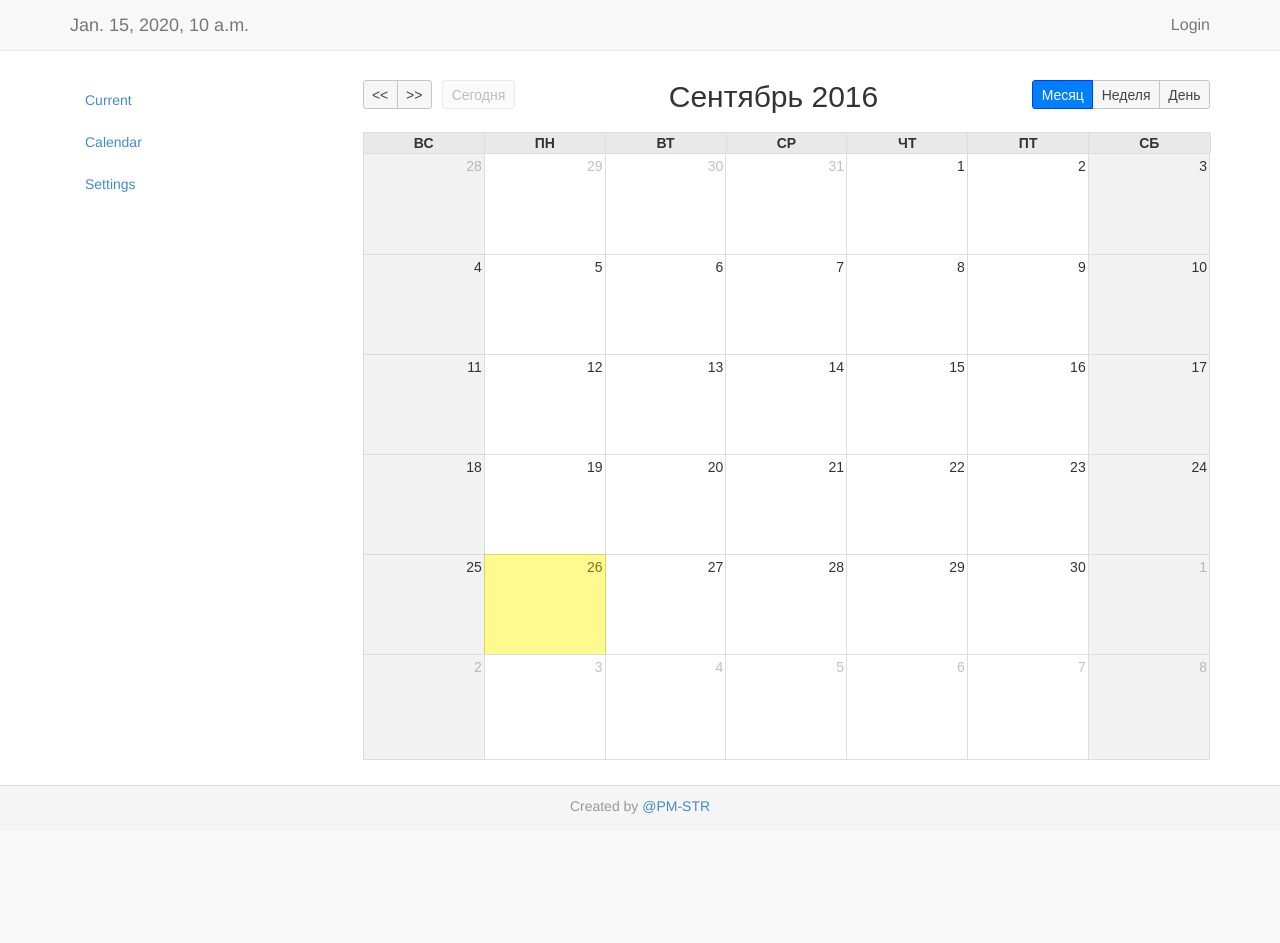
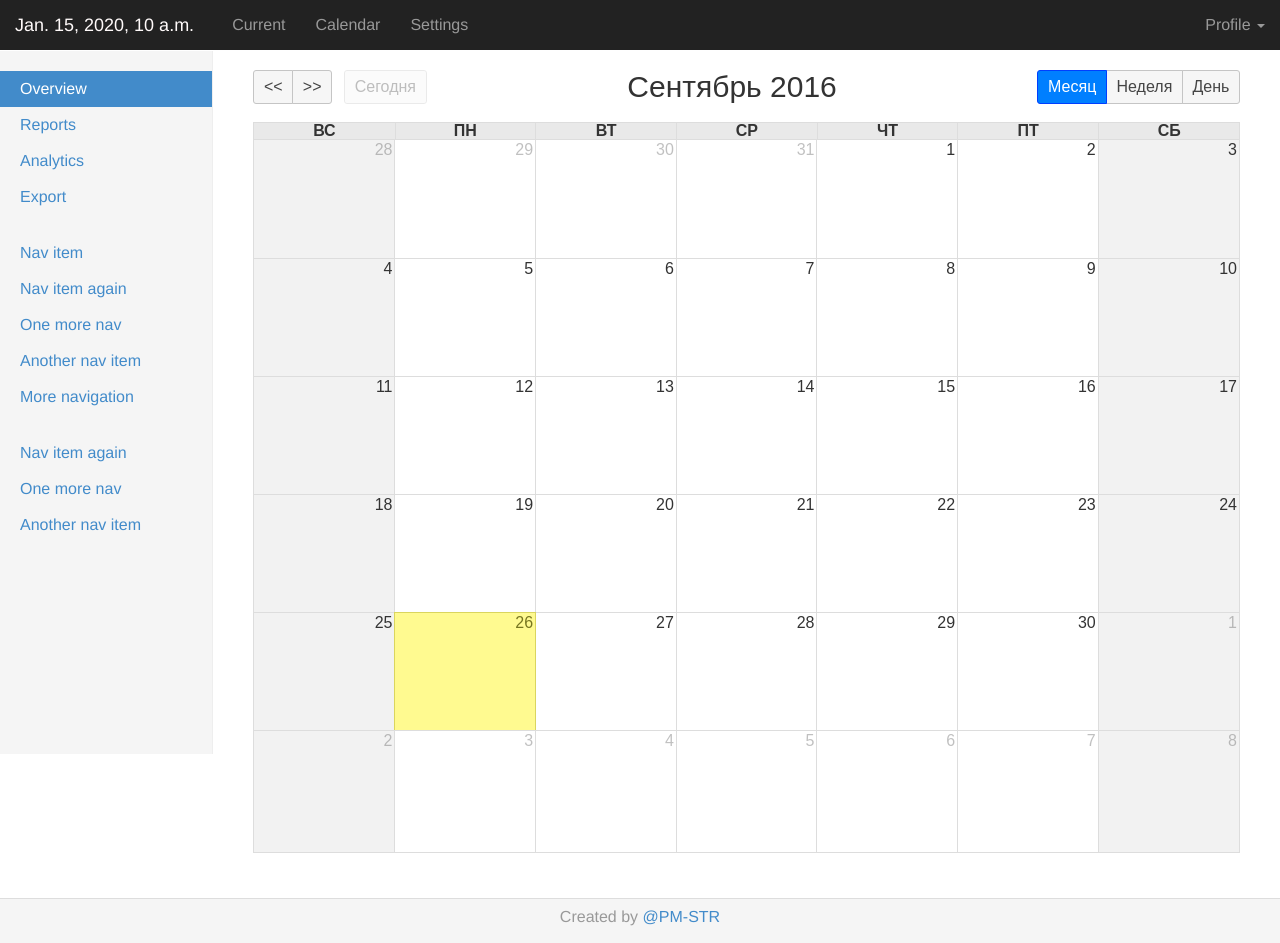
Before and after one commit to pm-str/Sked, a Django app: template template/schedule/calendar_data.html in a window 1280 px wide. Before the commit the page ends 814 px from the top, so only its background shows below. Run offline with Django 3.2, Linux system fonts and the light colour scheme; the template is opened without the code that fills it: most values are stand-ins (such as "Sample title", 1, 10 or a date in 2020); lists and menus that the app fills with data are empty; some libraries are stand-ins or nearby versions.

Commit message:
changed style, sidebar and etc

```diff
--- a/app/home/urls.py
+++ b/app/home/urls.py
@@ -1,7 +1,7 @@
-from django.conf.urls import url
+from django.conf.urls import url, include
 from .views import GetTask
 
 urlpatterns = [
     url(r'^current', GetTask.as_view(app_header='Tasks'), name='current'),
-    url(r'^chart(?P<number>\d+)', 'app.home.views.change_chart', name='set_chart')
+    url(r'^api/', include('app.home.api.urls'))
     ]
--- a/app/home/views.py
+++ b/app/home/views.py
@@ -1,4 +1,3 @@
-from django.shortcuts import redirect
 from django.views.generic import TemplateView
 from app.contrib.mixins import AppContextMixin
 from datetime import datetime, date, time, timedelta
@@ -25,8 +24,3 @@ class GetTask(AppContextMixin, TemplateView):
         kwargs['table'] = table
         kwargs['number_chart'] = self.request.session.get('chart', 0)
         return super(GetTask, self).get_context_data(*args, **kwargs)
-
-
-def change_chart(request, number):
-    request.session['chart'] = number
-    return redirect('home:current')
--- /dev/null
+++ b/static/css/dashboard.css
@@ -0,0 +1,104 @@
+/* Move down content because we have a fixed navbar that is 50px tall */
+body {
+  padding-top: 50px;
+}
+
+
+/*
+ * Global add-ons
+ */
+
+.sub-header {
+  padding-bottom: 10px;
+  border-bottom: 1px solid #eee;
+}
+
+/*
+ * Top navigation
+ * Hide default border to remove 1px line.
+ */
+.navbar-fixed-top {
+  border: 0;
+}
+
+
+/* Hide for mobile, show later */
+.sidebar {
+  display: none;
+}
+@media (min-width: 768px) {
+  .sidebar {
+    position: fixed;
+    top: 51px;
+    bottom: 0;
+    left: 0;
+    z-index: 1000;
+    display: block;
+    padding: 20px;
+    overflow-x: hidden;
+    overflow-y: auto; /* Scrollable contents if viewport is shorter than content. */
+    background-color: #f5f5f5;
+    border-right: 1px solid #eee;
+    margin-bottom: 46px;
+  }
+}
+
+/* Sidebar navigation */
+.nav-sidebar {
+  margin-right: -21px; /* 20px padding + 1px border */
+  margin-bottom: 20px;
+  margin-left: -20px;
+}
+.nav-sidebar > li > a {
+  padding-right: 20px;
+  padding-left: 20px;
+}
+.nav-sidebar > .active > a,
+.nav-sidebar > .active > a:hover,
+.nav-sidebar > .active > a:focus {
+  color: #fff;
+  background-color: #428bca;
+}
+
+
+/*
+ * Main content
+ */
+
+.main {
+  padding: 20px;
+}
+@media (min-width: 768px) {
+  .main {
+    padding-right: 40px;
+    padding-left: 40px;
+  }
+}
+.main .page-header {
+  margin-top: 0;
+}
+
+
+/*
+ * Placeholder dashboard ideas
+ */
+
+.placeholders {
+  margin-bottom: 30px;
+  text-align: center;
+}
+.placeholders h4 {
+  margin-bottom: 0;
+}
+.placeholder {
+  margin-bottom: 20px;
+}
+.placeholder img {
+  display: inline-block;
+  border-radius: 50%;
+}
+
+* {
+   font-size: 16px;
+   line-height: 1;
+}
--- a/static/js/calendar.js
+++ b/static/js/calendar.js
@@ -14,7 +14,7 @@ $(document).ready(function () {
         // event dragging & resizing
         editable: true,
         // header
-        color: 'yellow',
+        color: 'white',
         textColor: 'black',
         monthNames: ['Январь', 'Февраль', 'Март', 'Апрель', 'Май', 'Июнь', 'Июль', 'Август', 'Сентябрь', 'Октябрь', 'Ноябрь', 'Декабрь'],
         monthNamesShort: ['Янв.', 'Фев.', 'Март', 'Апр.', 'Май', 'οюнь', 'οюль', 'Авг.', 'Сент.', 'Окт.', 'Ноя.', 'Дек.'],
@@ -34,7 +34,7 @@ $(document).ready(function () {
             left: 'prev,next today',
             center: 'title',
             right: 'month,agendaWeek,agendaDay'
-        },
+        }
     })
 
 });
--- a/template/base/base_page.html
+++ b/template/base/base_page.html
@@ -12,35 +12,19 @@
     <link href="{% static 'assets/font-awesome/css/font-awesome.min.css' %}" rel="stylesheet" type="text/css"
           media="all"/>
     <link rel="stylesheet" href="http://code.jquery.com/ui/1.11.0/themes/smoothness/jquery-ui.css">
-    <link href="{% static 'css/style.css' %}" rel="stylesheet" type="text/css" media="all"/>
+    <link href="{% static 'css/footer.css' %}" rel="stylesheet" type="text/css" media="all"/>
+    <link href="{% static 'css/dashboard.css' %}" rel="stylesheet" type="text/css" media="all"/>
   {% endblock %}
 </head>
 <body>
-<div class="container">
-  <div class="navbar navbar-fixed-top navbar-default" role="navigation">
-    <div class="container">
-      <div class="navbar-header">
-        <a class="navbar-brand">{{ datetime }}</a>
-      </div>
-      <ul class="nav navbar-nav navbar-right" style="font-size: 16px;">
-        {% if request.user.is_superuser %}
-          <li><a href="{% url 'admin:index' %}">Administration</a></li>
-        {% endif %}
-        {% if  request.user.is_authenticated %}
-          <li><a href="{% url 'auth:logout' %}">Logout <span style="color:indigo">{{ request.user }}</span></a>
-          </li>
-        {% else %}
-          <li><a href="{% url 'auth:login' %}">Login</a></li>
-        {% endif %}
-      </ul>
-    </div>
-  </div>
-</div>
-<div class="container" style="padding-top: 80px;">
-  <div class="row row-offcanvas row-offcanvas-right">
+
+{% include 'base/navbar.html' %}
+
+<div class="container-fluid col-lg-offset-2 main">
+  <div class="row">
+    {% include 'base/sidebar.html' %}
     {% block login %}{% endblock %}
     {% block home %}
-      {% block menu %}{% endblock %}
       {% block inner %}{% endblock%}
     {% endblock %}
   </div>
--- a/template/base/menu.html
+++ b/template/base/menu.html
@@ -1,5 +1,3 @@
-<div class="col-lg-3">
-    <ul class="nav nav-pills nav-stacked">
 {% url 'home:current' as home_url %}
 {% url 'default' as default %}
 <li {% if request.path == home_url or request.path == default %} class="active" {% endif %}>
@@ -13,5 +11,3 @@
 <li {% if request.path == settings %} class="active" {% endif %}>
   <a href="{{ settings }}">Settings</a>
 </li>
-    </ul>
-</div>
--- /dev/null
+++ b/template/base/navbar.html
@@ -0,0 +1,48 @@
+<div class="navbar navbar-inverse navbar-fixed-top" role="navigation">
+  <div class="container-fluid">
+    <div class="navbar-header">
+      <button type="button" class="navbar-toggle" data-toggle="collapse" data-target=".navbar-collapse">
+        <span class="sr-only">Toggle navigation</span>
+        <span class="icon-bar"></span>
+        <span class="icon-bar"></span>
+        <span class="icon-bar"></span>
+      </button>
+      <a class="navbar-brand" style="margin-right: 8px; color: snow">{{ datetime }}</a>
+
+    </div>
+    <div class="navbar-collapse collapse">
+      <ul class="nav navbar-nav">
+        {% include 'base/menu.html' %}
+      </ul>
+      <ul class="nav navbar-nav navbar-right">
+        <li class="dropdown">
+          <a href="#" class="dropdown-toggle" data-toggle="dropdown">Profile <b class="caret"></b></a>
+          <ul class="dropdown-menu">
+
+            {% if request.user.is_superuser %}
+              <li>
+                <a href="{% url 'admin:index' %}">Administration</a>
+              </li>
+            {% endif %}
+            <li>
+              <a href="#">Profile</a>
+            </li>
+            <li class="divider"></li>
+            <li class="dropdown-header">
+              You are <span style="color:indigo">{% if request.user %}{{ request.user }}{% else %}Anonymous{% endif %}</span>
+            </li>
+            {% if  request.user.is_authenticated %}
+              <li>
+                <a href="{% url 'auth:logout' %}">Logout</a>
+              </li>
+            {% else %}
+              <li>
+                <a href="{% url 'auth:login' %}">Login</a>
+              </li>
+            {% endif %}
+          </ul>
+        </li>
+      </ul>
+    </div>
+  </div>
+</div>
--- /dev/null
+++ b/template/base/sidebar.html
@@ -0,0 +1,20 @@
+<div class="col-lg-2 sidebar">
+  <ul class="nav nav-sidebar">
+    <li class="active"><a href="#">Overview <span class="sr-only">(current)</span></a></li>
+    <li><a href="#">Reports</a></li>
+    <li><a href="#">Analytics</a></li>
+    <li><a href="#">Export</a></li>
+  </ul>
+  <ul class="nav nav-sidebar">
+    <li><a href="">Nav item</a></li>
+    <li><a href="">Nav item again</a></li>
+    <li><a href="">One more nav</a></li>
+    <li><a href="">Another nav item</a></li>
+    <li><a href="">More navigation</a></li>
+  </ul>
+  <ul class="nav nav-sidebar">
+    <li><a href="">Nav item again</a></li>
+    <li><a href="">One more nav</a></li>
+    <li><a href="">Another nav item</a></li>
+  </ul>
+</div>
--- a/template/schedule/content.html
+++ b/template/schedule/content.html
@@ -1,11 +1,7 @@
 {% extends 'base/base_page.html' %}
 
-{% block menu %}
-  {% include 'base/menu.html' %}
-{% endblock %}
-
 {% block inner %}
-  <div class="col-lg-9">
+  <div class="col-lg-12">
     {% block data %}{% endblock %}
   </div>
 {% endblock %}
```
Also changed, not shown: app/home/api/urls.py (added, +7 -0 lines), app/home/api/views.py (added, +14 -0 lines), static/js/changeChart.js (added, +20 -0 lines), template/home/content.html (+12 -3 lines), app/home/api/__init__.py (added), app/schedule/api/__init__.py (added), app/schedule/api/views.py (line endings or trailing spaces), static/css/footer.css (renamed from static/css/style.css). Lines whose indentation alone changed are shown as unchanged.
